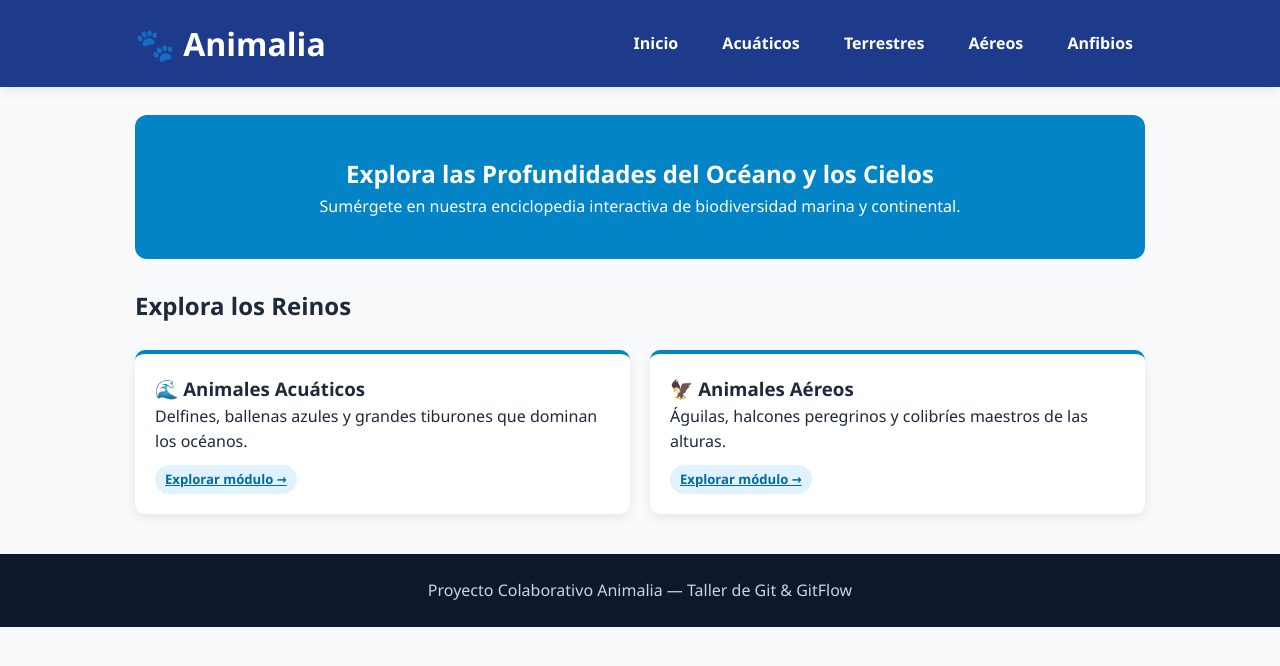
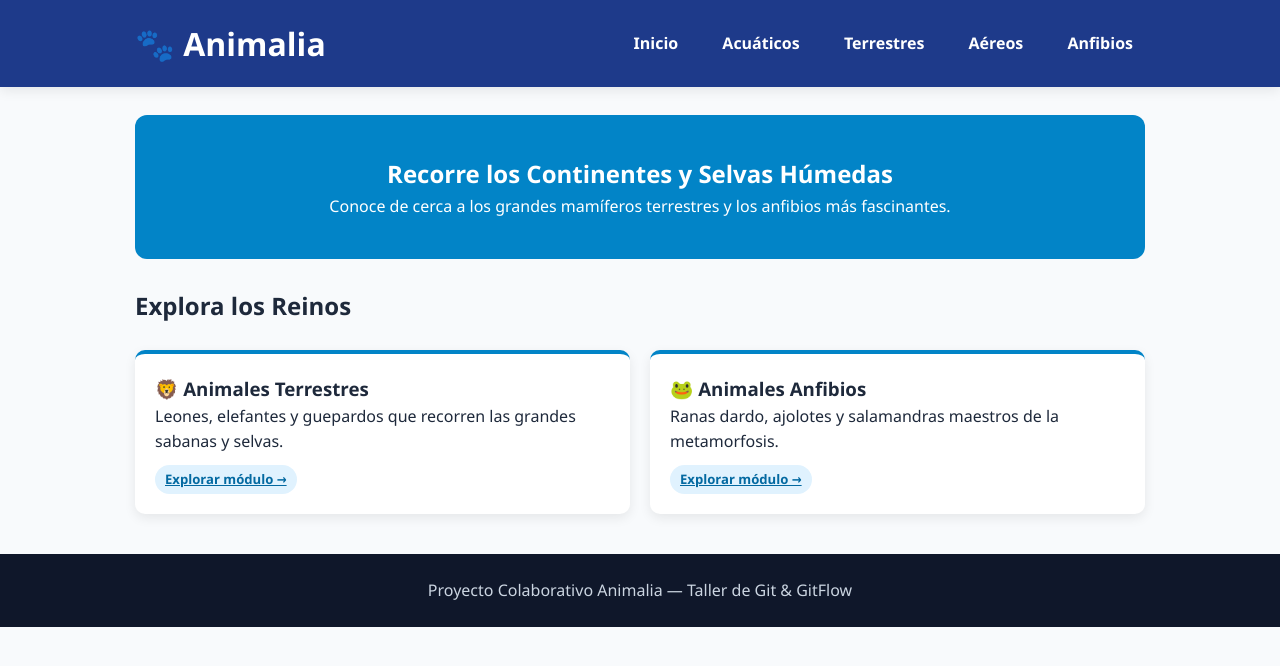
Before and after one commit to daniel1027va/animalia-gitflow, a plain HTML site: page index.html in a window 1280 px wide. Drawn offline with Linux system fonts and the light colour scheme.

Commit message:
feat(home): update hero banner and add terrestrial and amphibian cards

```diff
--- a/index.html
+++ b/index.html
@@ -23,8 +23,8 @@
   <main class="container">
     <!-- ZONA DE CONFLICTO PAREJA A (CODERS 1 Y 2): HERO BANNER -->
     <section id="hero-banner" class="hero-banner">
-      <h2>Explora las Profundidades del Océano y los Cielos</h2>
-      <p>Sumérgete en nuestra enciclopedia interactiva de biodiversidad marina y continental.</p>
+      <h2>Recorre los Continentes y Selvas Húmedas</h2>
+      <p>Conoce de cerca a los grandes mamíferos terrestres y los anfibios más fascinantes.</p>
     </section>
 
     <!-- ZONA DE TARJETAS DEL CATÁLOGO -->
@@ -32,15 +32,15 @@
       <h2>Explora los Reinos</h2>
       <div class="card-grid">
         <article class="card">
-          <h3>🌊 Animales Acuáticos</h3>
-          <p>Delfines, ballenas azules y grandes tiburones que dominan los océanos.</p>
-          <a href="acuaticos.html" class="badge">Explorar módulo &rarr;</a>
+          <h3>🦁 Animales Terrestres</h3>
+          <p>Leones, elefantes y guepardos que recorren las grandes sabanas y selvas.</p>
+          <a href="terrestres.html" class="badge">Explorar módulo &rarr;</a>
         </article>
 
         <article class="card">
-          <h3>🦅 Animales Aéreos</h3>
-          <p>Águilas, halcones peregrinos y colibríes maestros de las alturas.</p>
-          <a href="aereos.html" class="badge">Explorar módulo &rarr;</a>
+          <h3>🐸 Animales Anfibios</h3>
+          <p>Ranas dardo, ajolotes y salamandras maestros de la metamorfosis.</p>
+          <a href="anfibios.html" class="badge">Explorar módulo &rarr;</a>
         </article>
       </div>
     </section>
```
